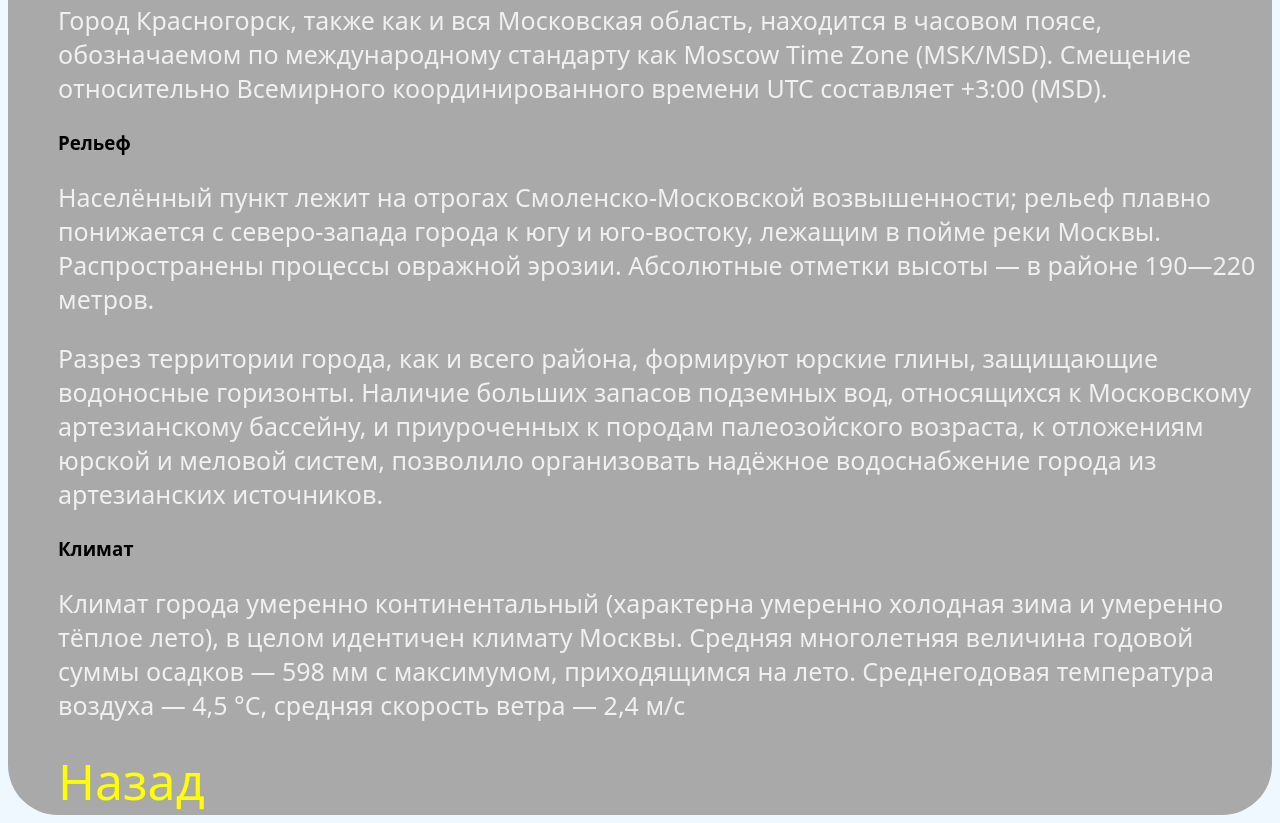
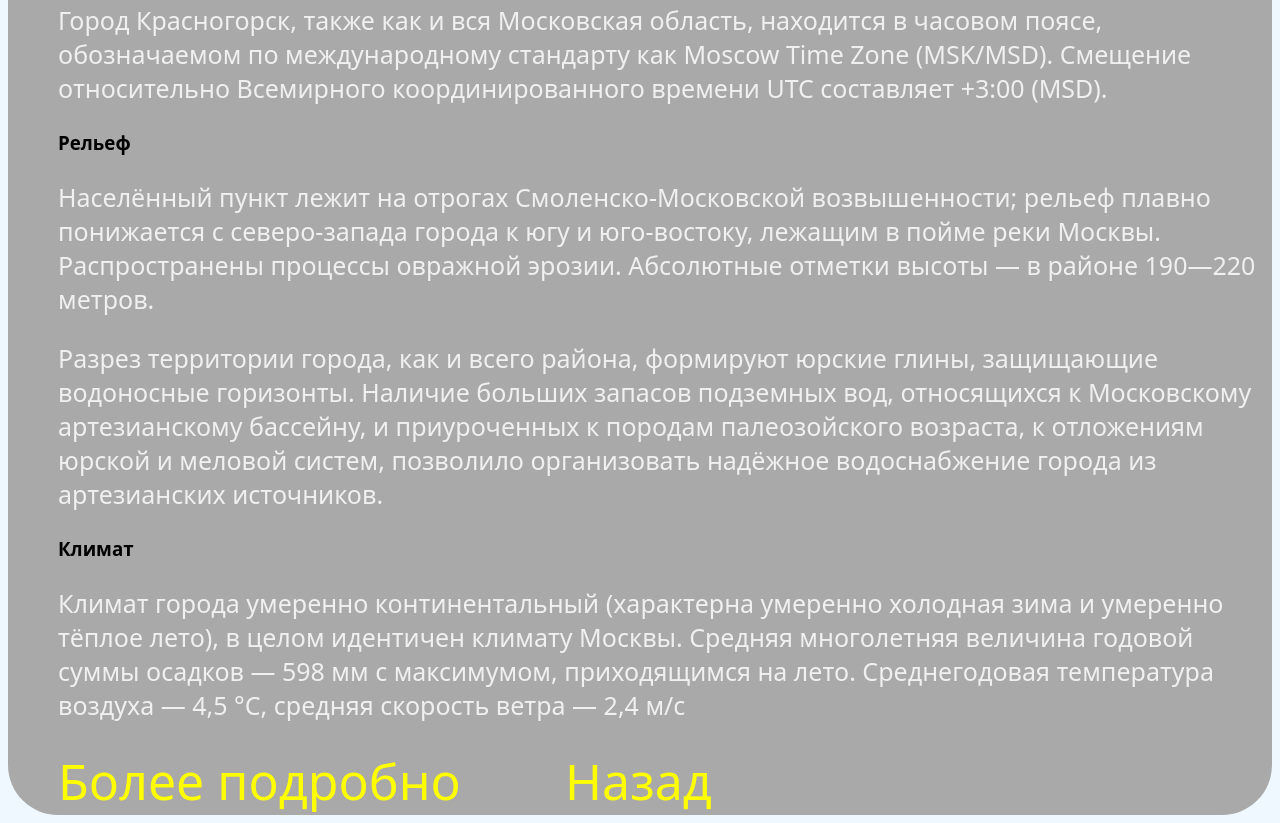
Before and after one commit to Zerkalo002/Zerkalo002.github.io, a plain HTML site: page blog/index.dop.html in a window 1280 px wide. Shown: the part 1393-2216 px from the top of the page. Drawn offline with Linux system fonts and the light colour scheme.

Commit message:
Update index.dop.html

```diff
--- a/blog/index.dop.html
+++ b/blog/index.dop.html
@@ -52,6 +52,8 @@
 
 	<p>Климат города умеренно континентальный (характерна умеренно холодная зима и умеренно тёплое лето), в целом идентичен климату Москвы. Средняя многолетняя величина годовой суммы осадков — 598 мм с максимумом, приходящимся на лето. Среднегодовая температура воздуха — 4,5 °C, средняя скорость ветра — 2,4 м/с</p>
 
+	<a href="https://ru.wikipedia.org/wiki/Красногорск" class="btn">Более подробно</a>
+
 	<a href="index.html" class="btn">Назад
 		</a>
 </div>
```
